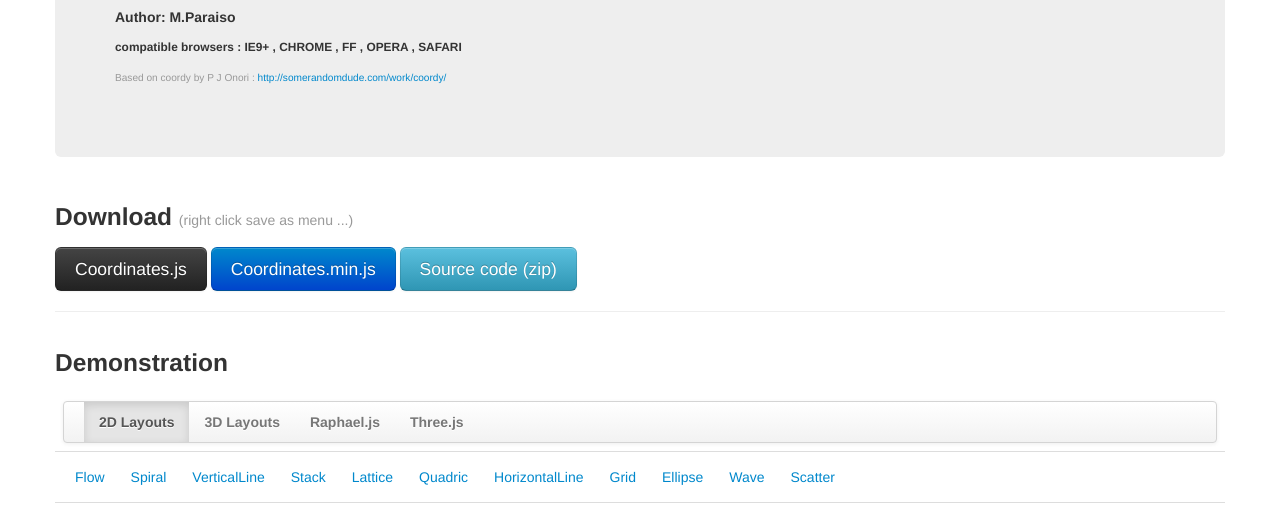
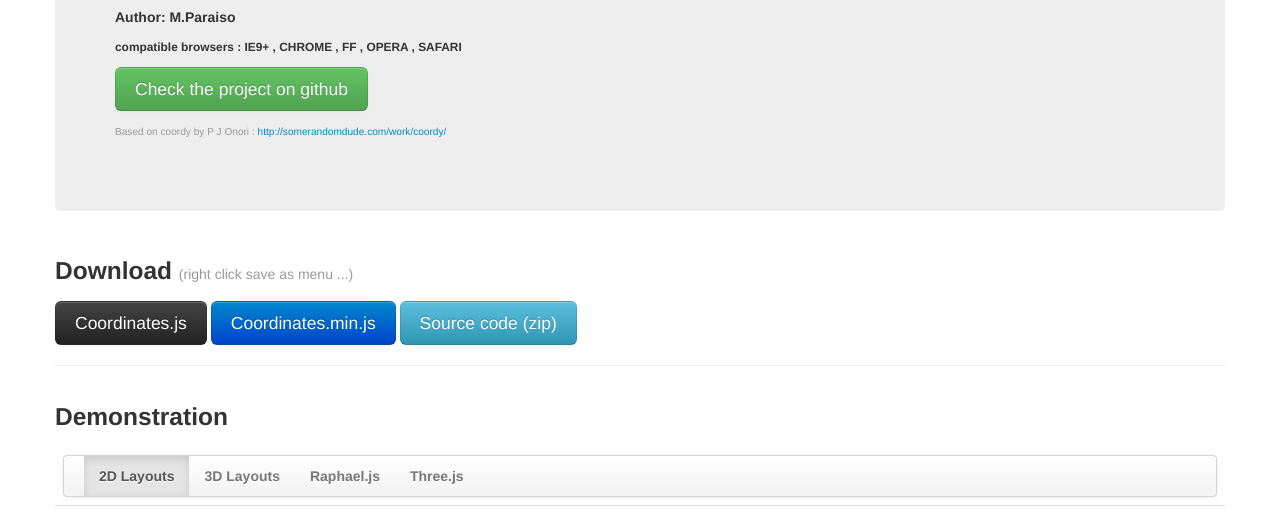
Before and after one commit to Mparaiso/Coordinates.js, a plain HTML site: page index.htm in a window 1280 px wide. Shown: the part 263-772 px from the top of the page. Drawn offline with Linux system fonts and the light colour scheme.

Commit message:
github link added on index.html

```diff
--- a/index.htm
+++ b/index.htm
@@ -36,6 +36,7 @@
           <h2>A layout library for javascript.</h2>
           <h5>Author: M.Paraiso</h5>
           <h6>compatible browsers : IE9+ , CHROME , FF , OPERA , SAFARI </h6>
+          <a class='btn btn-success btn-large' href="https://github.com/Mparaiso/Coordinates.js">Check the project on github</a>
           <h6><small class="muted">Based on coordy by P J Onori : <a href="http://somerandomdude.com/work/coordy/" target='_blank'>http://somerandomdude.com/work/coordy/</a></small></h6>
         </div>
       </div>
```
